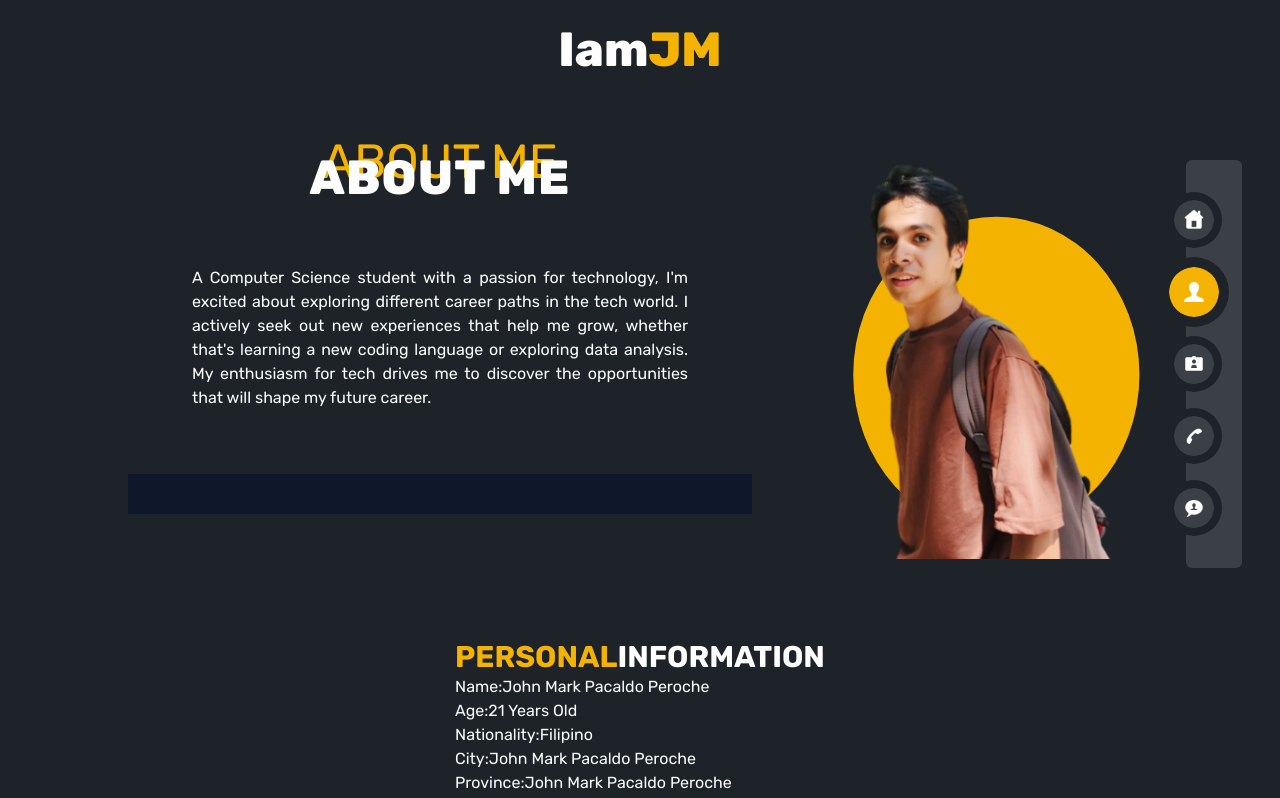
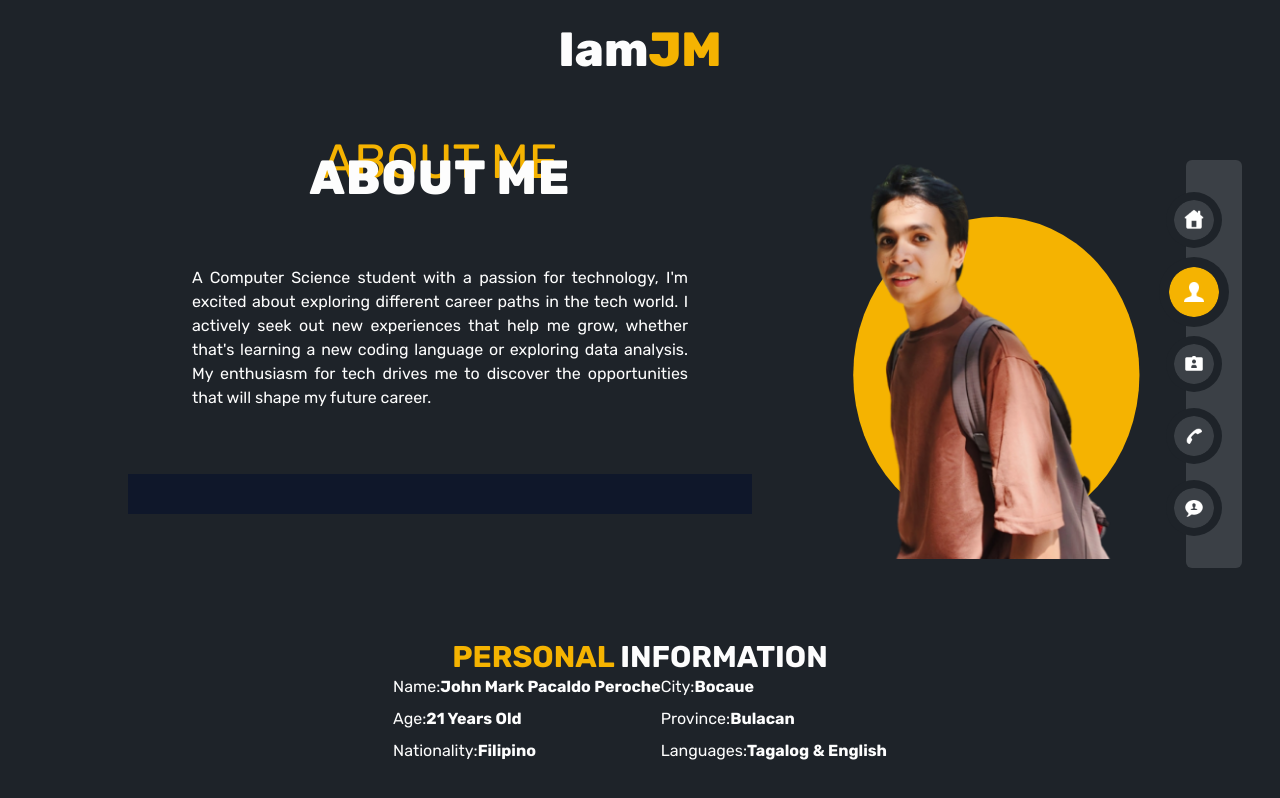
Before and after one commit to Java-rice/IAmJM, a React (Vite) app: page /IAmJM/about in a window 1280 px wide. Shown: the top 798 px of the page. Built offline with nearby package versions, Linux system fonts and the light colour scheme.

Commit message:
style: adjustment of containers

```diff
--- a/src/components/cards/AnimatedProfile.jsx
+++ b/src/components/cards/AnimatedProfile.jsx
@@ -3,7 +3,7 @@ import profile from '../../assets/profile.png';
 
 const AnimatedProfile = () => {
   return (
-    <div className="flex items-center justify-center mx-[10%]">
+    <div className="flex items-center justify-center mx-20 lg:mx-0">
       <svg
         width="100%"
         height="80%"
--- a/src/pages/about/About.jsx
+++ b/src/pages/about/About.jsx
@@ -44,32 +44,32 @@ const About = () => {
         </div>
       </div>
       <div>
-        <h3 className="font-bold text-3xl">
-          <span className="text-[#F5B301]">PERSONAL</span>INFORMATION
+        <h3 className="font-bold text-3xl text-center">
+          <span className="text-[#F5B301]">PERSONAL</span> INFORMATION
         </h3>
         <div></div>
         <div></div>
-        <div>
-          <div>
+        <div className="flex flex-row justify-between">
+          <div className="flex flex-col gap-2" >
             <p>
-              Name:<span>John Mark Pacaldo Peroche</span>
+              Name:<b>John Mark Pacaldo Peroche</b>
             </p>
             <p>
-              Age:<span>21 Years Old</span>
+              Age:<b>21 Years Old</b>
             </p>
             <p>
-              Nationality:<span>Filipino</span>
+              Nationality:<b>Filipino</b>
             </p>
           </div>
-          <div>
+          <div className="flex flex-col gap-2" >
             <p>
-              City:<span>John Mark Pacaldo Peroche</span>
+              City:<b>Bocaue</b>
             </p>
             <p>
-              Province:<span>John Mark Pacaldo Peroche</span>
+              Province:<b>Bulacan</b>
             </p>
             <p>
-              Languages:<span>John Mark Pacaldo Peroche</span>
+              Languages:<b>Tagalog & English</b>
             </p>
           </div>
         </div>
--- a/src/pages/home/Home.jsx
+++ b/src/pages/home/Home.jsx
@@ -6,7 +6,7 @@ import { Button } from "../../components/button/Button";
 const Home = () => {
   return (
     <div className="px-[10%] py-[8%] gap-20 flex flex-col-reverse lg:grid lg:grid-cols-12 ">
-      <div className="w-[100%] lg:my-auto lg:text-left lg:col-span-4 justify-center flex flex-col gap-4 text-center">
+      <div className="w-[100%] lg:my-auto lg:text-left lg:col-span-5 justify-center flex flex-col gap-4 text-center">
         <h2 className="text-3xl font-bold  text-[#F5B301]">Hello, Its me</h2>
         <h1 className="font-extrabold text-4xl text-[rgb(253,253,253)]">John Mark</h1>
         <p className="text-[#FDFDFD] leading-8 text-base text-justify font-bold">
```
